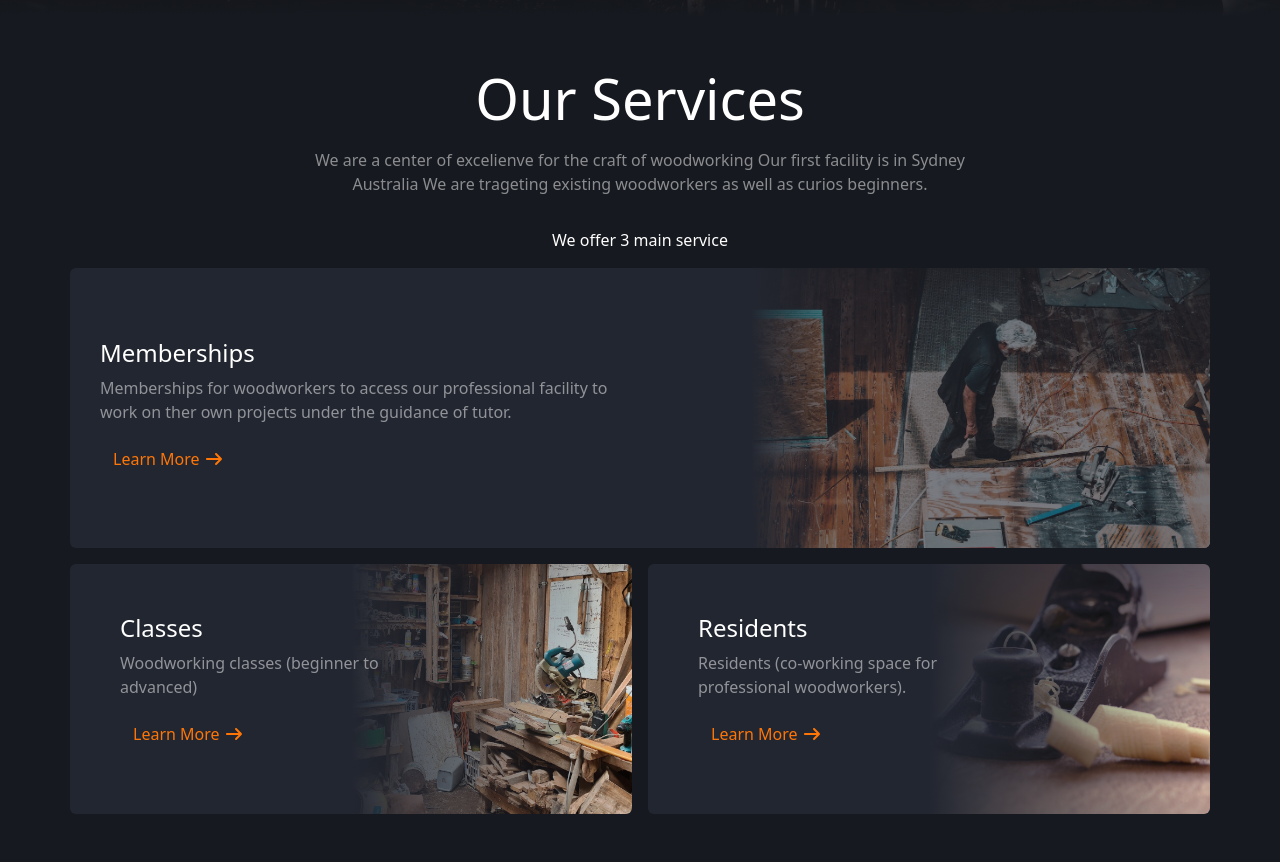
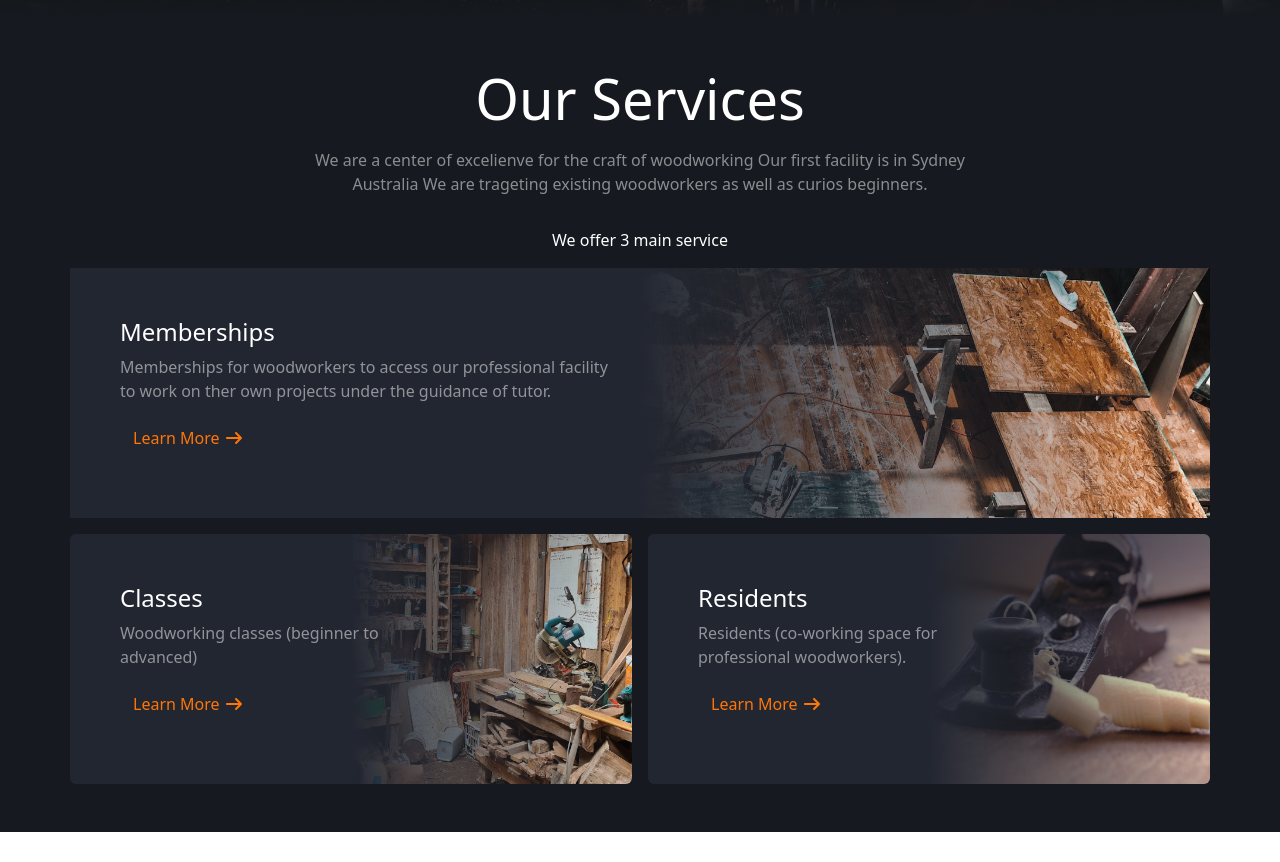
Before and after one commit to styrexx/woodAcademy, a plain HTML site: page index.html in a window 1280 px wide. Shown: the part 783-1645 px from the top of the page. After the commit the page ends 1615 px from the top, so only its background shows below. Drawn offline with Linux system fonts and the light colour scheme.

Commit message:
some regulation in the first cart-member

```diff
--- a/css/style.css
+++ b/css/style.css
@@ -207,6 +207,7 @@ img {
   background: url(../assets/nico-smit-HjFUevA2g1k-unsplash.jpg);
 }
 .service .img-res,
+.service .img-memb,
 .service .img-clas {
   background-size: cover;
   background-position: 100px bottom;
@@ -214,10 +215,18 @@ img {
   height: 250px;
   z-index: 1;
 }
+.service .img-memb {
+  background: url(../assets/jared-brashier-OR3FqpLyPdI-unsplash.jpg);
+  background-position: center;
+  background-size: cover;
+}
+.service .back-memb,
 .service .back {
   padding: 50px;
   position: relative;
 }
+
+.service .back-memb::before,
 .service .back::before {
   content: "";
   position: absolute;
@@ -229,5 +238,8 @@ img {
   z-index: -1;
 }
 .service .back > p {
-  width: 300px;
+  max-width: 300px;
 }
+.service .back-memb > p {
+  max-width: 500px;
+}
--- a/index.html
+++ b/index.html
@@ -74,8 +74,8 @@
       </div>
       <p class="text-center">We offer 3 main service</p>
       <div class="container">
-        <div class="s_cart-memb row align-items-center rounded overflow-hidden">
-          <div class="s_ct_content col">
+        <div class="row">
+          <div class="col img-memb back-memb">
             <h4>Memberships</h4>
             <p class="text-white-50">
               Memberships for woodworkers to access our professional facility to
@@ -84,12 +84,6 @@
             <a class="btn btn-seemor" href=""
               >Learn More <i class="fa-solid fa-arrow-right"></i
             ></a>
-          </div>
-          <div class="s_ct_img col">
-            <img
-              src="./assets/jared-brashier-OR3FqpLyPdI-unsplash.jpg"
-              alt=""
-            />
           </div>
         </div>
         <div class="row pt-3 gap-3 flex-wrap justify-content-between">
```
